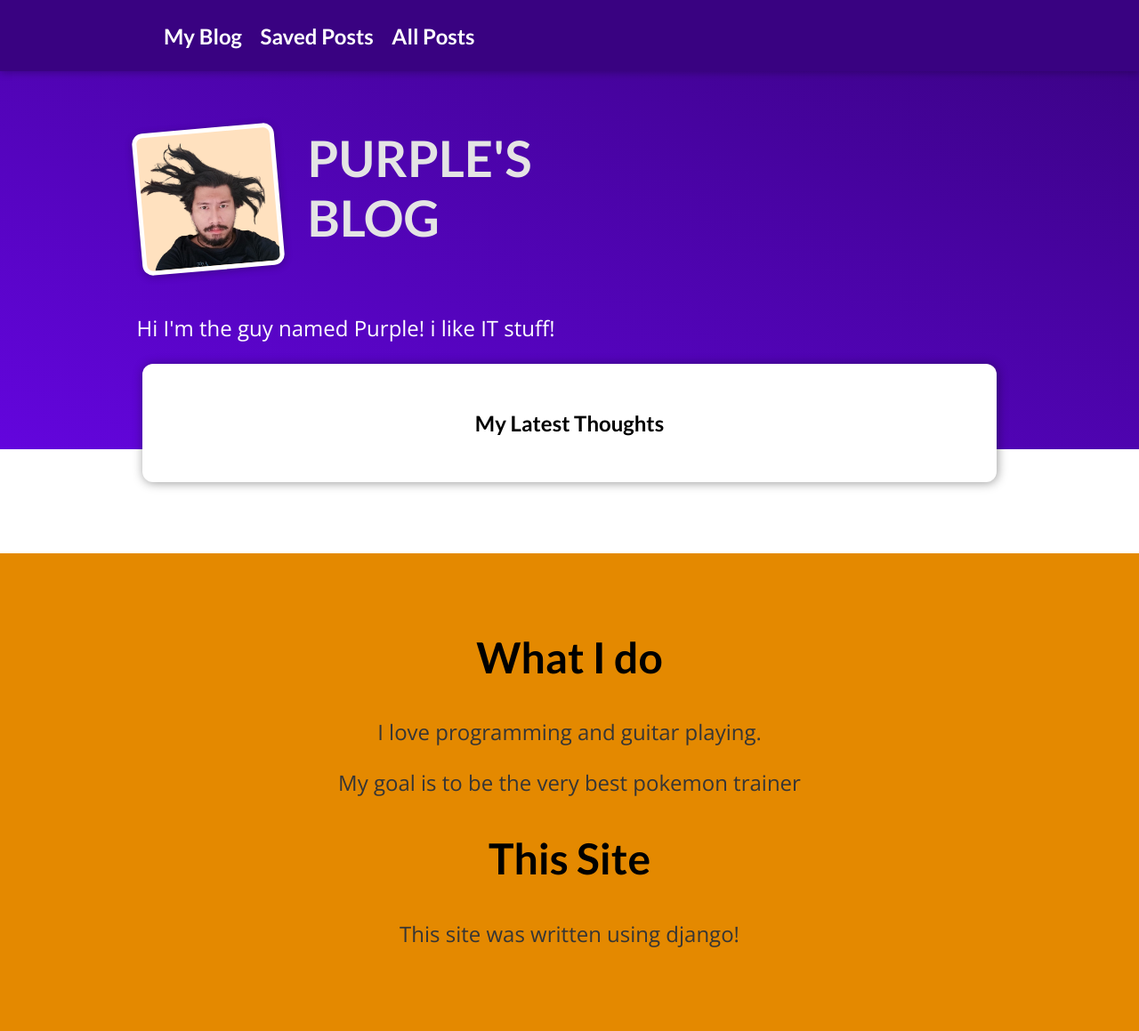
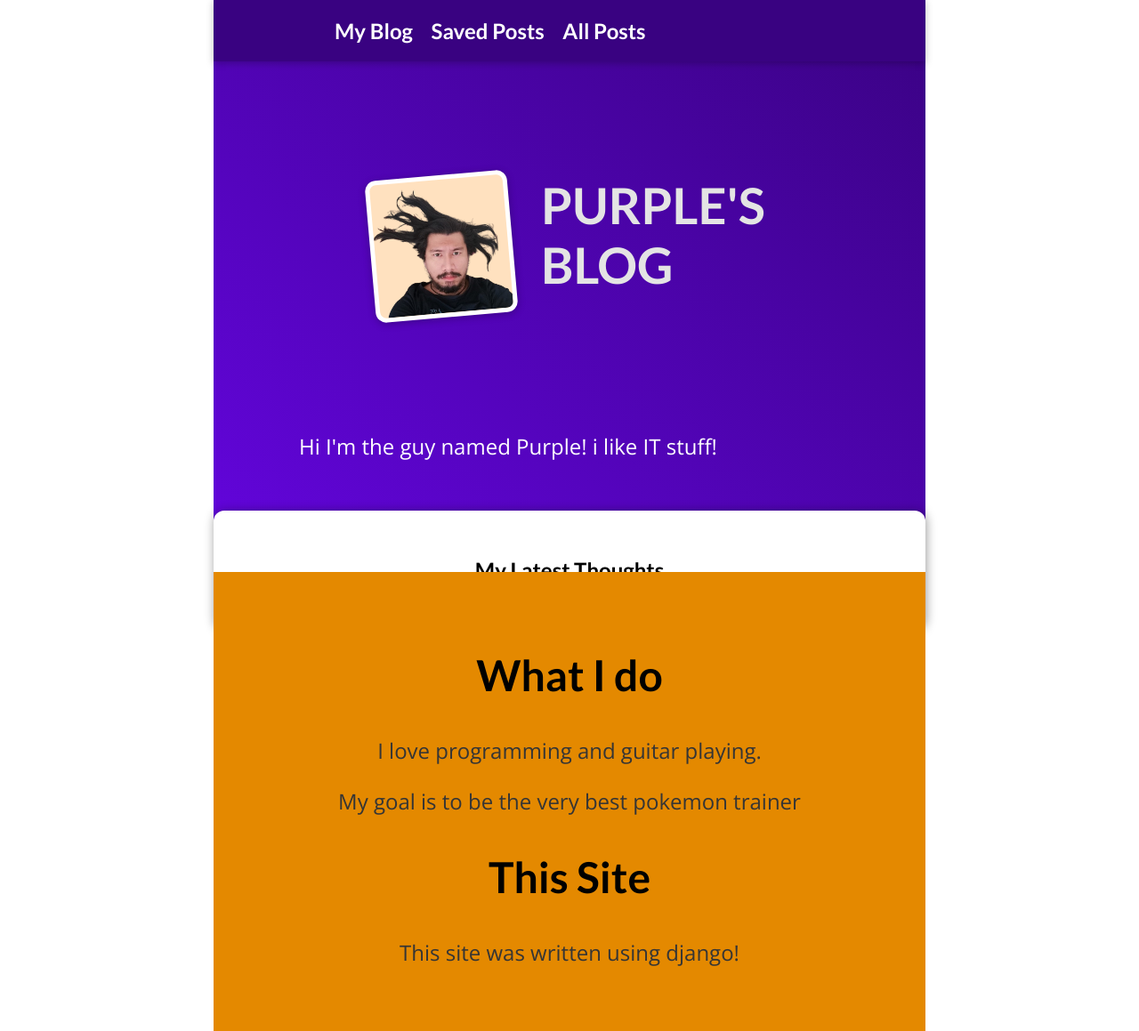
Before and after one commit to PMangalindan/django_projects, a Django app: template my_site/blog/templates/blog/index.html in a window 1280 px wide. Shown: the whole page at 89% size. Before the commit the page ends 1065 px from the top, so only its background shows below. Run offline with Django 5.2, Linux system fonts and the light colour scheme; the template is opened without the code that fills it, so the values that code supplies are empty.

Commit message:
Add files via upload

```diff
--- a/my_site/blog/static/blog/index.css
+++ b/my_site/blog/static/blog/index.css
@@ -1,11 +1,15 @@
 #welcome {
     background: linear-gradient(to right top, #6305dd, #390281);
     padding: 6rem 12%;
+    width: 100vh;
+    margin: -6rem auto 2rem auto;
   }
   #welcome header {
+    position: relative;
     display: flex;
     align-items: flex-start;
     margin: 3rem auto;
+    padding: 5rem;
   }
   #welcome img {
     width: 10rem;
@@ -32,7 +36,7 @@
     background-color: white;
     padding: 2rem;
     border-radius: 12px;
-    width: 60rem;
+    width: 100vh;
     margin: -6rem auto 2rem auto;
     box-shadow: 1px 1px 12px rgba(0, 0, 0, 0.4);
   }
@@ -54,6 +58,8 @@
     padding: 3rem;
     background-color: #e48900;
     margin-top: 5rem;
+    width: 100vh;
+    margin: -6rem auto 2rem auto;
   }
   #about h2 {
     font-size: 3rem;
--- a/my_site/blog/urls.py
+++ b/my_site/blog/urls.py
@@ -8,4 +8,5 @@ urlpatterns = [
     path('posts/<slug:slug>', views.post_detail, name= "post-detail-page"),
     path("read-later", views.read_later, name= "read-later"),
     path("read-later-list", views.read_later_list, name= "read-later-list")
-] + static( settings.MEDIA_URL, document_root=settings.MEDIA_ROOT)
+] + static( settings.MEDIA_URL, document_root=settings.MEDIA_ROOT) \
+  + static( settings.STATIC_URL, document_root=settings.STATIC_ROOT)
--- a/my_site/static/app.css
+++ b/my_site/static/app.css
@@ -4,9 +4,16 @@
 }
 html {
   font-family: 'Open Sans', 'Lato', sans-serif;
+  height: -webkit-fill-available;
 }
 body {
-  margin: 0;
+  position: relative;
+  display: flex;
+  flex-direction: column;
+  max-width: 100%;
+  margin: 0 auto;
+  width: 100vh;
+  height: -webkit-fill-available;
 }
 h1,
 h2,
@@ -15,15 +22,20 @@ h3 {
   font-weight: bold;
 }
 #main-navigation {
-  width: 100%;
+  position: relative;
+  width: 100vh;
   height: 5rem;
   display: flex;
   justify-content: space-between;
   align-items: center;
   padding: 0 10%;
-  position: absolute;
-  top: 0;
-  left: 0;
+
+
+
+
+
+
+
 }
 #main-navigation a {
   text-decoration: none;
@@ -40,6 +52,7 @@ h3 {
   color: white;
 }
 #main-navigation {
+
   background-color: #390281;
   box-shadow: 0 2px 8px rgba(0, 0, 0, 0.25);
 }
```
Also changed, not shown: my_site/blog/static/blog/post-detail.css (+13 -6 lines), my_site/my_site/settings.py (+5 -3 lines).
